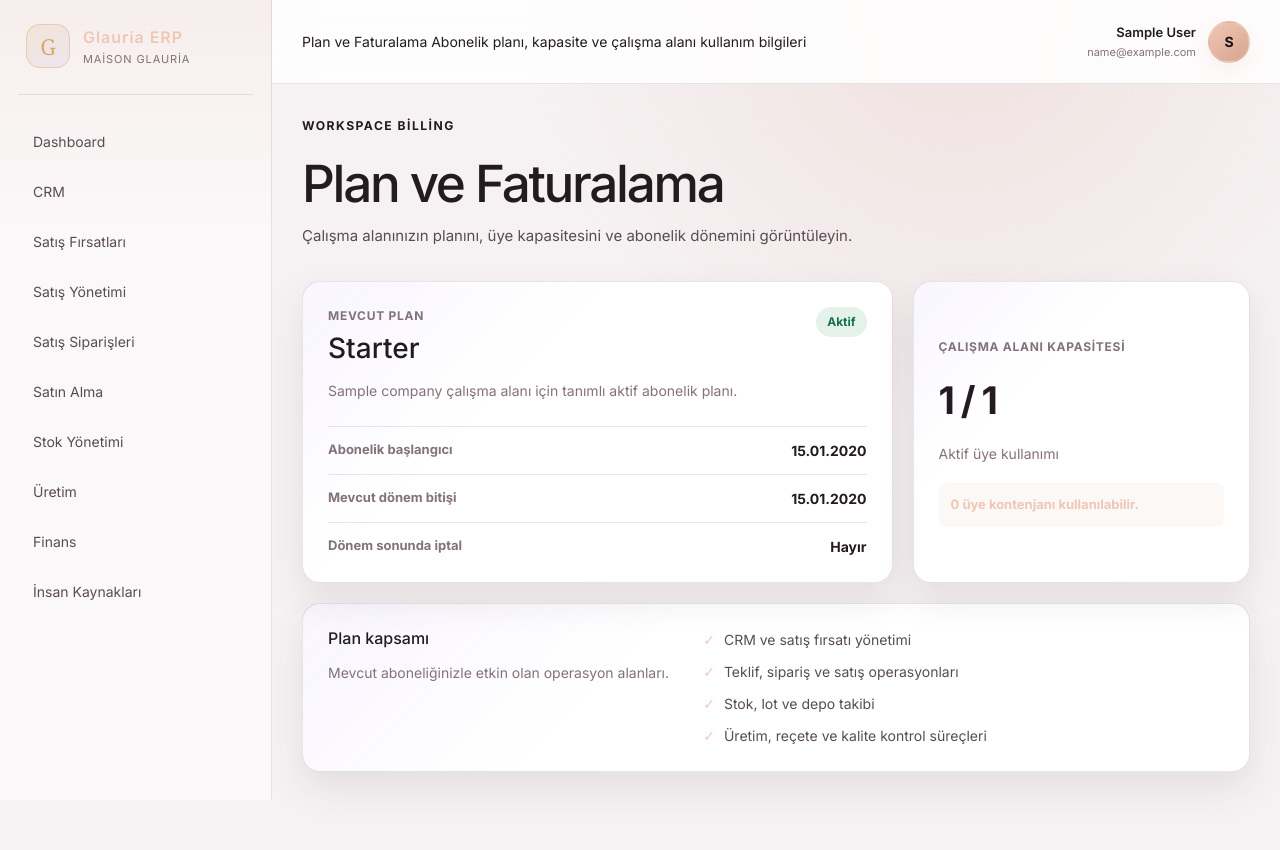
After one commit to ikrabaser/glauria-erp, a Django app: page /settings/billing/ in a window 1280 px wide. The commit adds this page. Run offline with Django 5.2, Linux system fonts and the light colour scheme; a user stored in the database is signed in; tables that the repository leaves empty hold one stand-in row (values such as "Sample post"); parts of the project's set-up code (start-up, migrations or seed data) failed here and were passed over.

Commit message:
feat(billing): add workspace subscription and plan overview

```diff
--- a/apps/core/urls.py
+++ b/apps/core/urls.py
@@ -1,6 +1,6 @@
 from django.urls import path
 
-from .views import health_check, settings_home
+from .views import billing_home, health_check, settings_home
 
 
 app_name = "core"
@@ -8,4 +8,5 @@ app_name = "core"
 urlpatterns = [
     path("health/", health_check, name="health-check"),
     path("settings/", settings_home, name="settings"),
+    path("settings/billing/", billing_home, name="billing"),
 ]
--- a/apps/core/views.py
+++ b/apps/core/views.py
@@ -3,6 +3,7 @@ from django.db import connection
 from django.http import JsonResponse
 from django.contrib.auth.decorators import login_required
 from django.shortcuts import render
+from apps.organizations.models import CompanySubscription
 
 def health_check(request):
     database_status = "ok"
@@ -46,3 +47,44 @@ def settings_home(request):
         request,
         "core/settings_home.html",
     )
+@login_required
+def billing_home(request):
+    membership = (
+        request.user.organization_memberships
+        .filter(is_active=True)
+        .select_related("company")
+        .order_by("-is_primary", "created_at")
+        .first()
+    )
+
+    subscription = None
+    active_member_count = 0
+    remaining_member_count = 0
+
+    if membership:
+        subscription = (
+            CompanySubscription.objects
+            .filter(company=membership.company)
+            .first()
+        )
+
+        active_member_count = membership.company.memberships.filter(
+            is_active=True
+        ).count()
+
+        if subscription:
+            remaining_member_count = max(
+                subscription.member_limit - active_member_count,
+                0,
+            )
+
+    return render(
+        request,
+        "core/billing_home.html",
+        {
+            "current_membership": membership,
+            "subscription": subscription,
+            "active_member_count": active_member_count,
+            "remaining_member_count": remaining_member_count,
+        },
+    )
--- a/static/css/settings.css
+++ b/static/css/settings.css
@@ -860,3 +860,195 @@ html[data-theme="light"] .workspace-role-select {
     background: #fff;
     border-color: rgba(67, 42, 53, 0.16);
 }
+/* =========================================================
+   Workspace Billing
+   ========================================================= */
+
+.billing-page__grid {
+    display: grid;
+    grid-template-columns: minmax(0, 1.4fr) minmax(280px, 0.8fr);
+    gap: 20px;
+    max-width: 1040px;
+    margin-bottom: 20px;
+}
+
+.billing-plan-card__header {
+    display: flex;
+    align-items: flex-start;
+    justify-content: space-between;
+    gap: 18px;
+}
+
+.billing-plan-card__eyebrow {
+    display: block;
+    color: var(--color-text-muted);
+    font-size: 12px;
+    font-weight: 700;
+    letter-spacing: 0.06em;
+    text-transform: uppercase;
+}
+
+.billing-plan-card h3 {
+    margin: 7px 0 0;
+    color: var(--color-text);
+    font-size: 28px;
+}
+
+.billing-plan-card__description,
+.billing-capacity-card p,
+.billing-features-card p {
+    margin: 14px 0 0;
+    color: var(--color-text-muted);
+    line-height: 1.6;
+}
+
+.billing-status {
+    display: inline-flex;
+    align-items: center;
+    min-height: 30px;
+    padding: 0 11px;
+    border-radius: 999px;
+    font-size: 12px;
+    font-weight: 700;
+}
+
+.billing-status--active {
+    color: #79e2b5;
+    background: rgba(78, 210, 156, 0.12);
+}
+
+.billing-status--trial {
+    color: #bda2ff;
+    background: rgba(142, 92, 246, 0.14);
+}
+
+.billing-status--past_due {
+    color: #f0b365;
+    background: rgba(226, 155, 45, 0.14);
+}
+
+.billing-status--canceled,
+.billing-status--suspended {
+    color: var(--color-text-muted);
+    background: rgba(255, 255, 255, 0.08);
+}
+
+.billing-details {
+    display: grid;
+    gap: 13px;
+    margin: 24px 0 0;
+}
+
+.billing-details div {
+    display: flex;
+    justify-content: space-between;
+    gap: 20px;
+    padding-top: 13px;
+    border-top: 1px solid var(--color-border);
+}
+
+.billing-details dt {
+    color: var(--color-text-muted);
+    font-size: 13px;
+}
+
+.billing-details dd {
+    margin: 0;
+    color: var(--color-text);
+    font-weight: 700;
+    text-align: right;
+}
+
+.billing-capacity-card {
+    display: flex;
+    flex-direction: column;
+    justify-content: center;
+}
+
+.billing-capacity-card__value {
+    display: block;
+    margin-top: 16px;
+    color: var(--color-text);
+    font-size: 38px;
+    letter-spacing: -0.04em;
+}
+
+.billing-capacity-card__remaining {
+    margin-top: 18px;
+    padding: 12px;
+    color: var(--color-rose-gold-light);
+    font-size: 13px;
+    font-weight: 700;
+    background: rgba(215, 164, 143, 0.08);
+    border-radius: var(--radius-sm);
+}
+
+.billing-features-card {
+    display: grid;
+    grid-template-columns: minmax(0, 0.8fr) minmax(0, 1.2fr);
+    gap: 28px;
+    max-width: 1040px;
+}
+
+.billing-features-card h3 {
+    margin: 0;
+    color: var(--color-text);
+    font-size: 16px;
+}
+
+.billing-features-list {
+    display: grid;
+    gap: 11px;
+    margin: 0;
+    padding: 0;
+    list-style: none;
+}
+
+.billing-features-list li {
+    color: var(--color-text-soft);
+    font-size: 14px;
+}
+
+.billing-features-list li::before {
+    margin-right: 9px;
+    color: var(--color-rose-gold-light);
+    content: "✓";
+}
+
+html[data-theme="light"] .billing-status--active {
+    color: #16724a;
+    background: rgba(59, 156, 103, 0.13);
+}
+
+html[data-theme="light"] .billing-status--trial {
+    color: #6946b4;
+    background: rgba(142, 92, 246, 0.13);
+}
+
+html[data-theme="light"] .billing-status--past_due {
+    color: #9b5d0a;
+    background: rgba(226, 155, 45, 0.15);
+}
+
+html[data-theme="light"] .billing-status--canceled,
+html[data-theme="light"] .billing-status--suspended {
+    color: #695963;
+    background: rgba(67, 42, 53, 0.08);
+}
+
+@media (max-width: 760px) {
+    .billing-page__grid,
+    .billing-features-card {
+        grid-template-columns: 1fr;
+    }
+
+    .billing-details div {
+        align-items: flex-start;
+        flex-direction: column;
+        gap: 6px;
+    }
+
+    .billing-details dd {
+        text-align: left;
+    }
+}
--- /dev/null
+++ b/templates/core/billing_home.html
@@ -0,0 +1,120 @@
+{% extends "base.html" %}
+
+{% block title %}
+Plan ve Faturalama | Glauria ERP
+{% endblock %}
+
+{% block content %}
+<section class="settings-page billing-page">
+    <header class="settings-page__header">
+        <span class="page-header__eyebrow">
+            Workspace Billing
+        </span>
+
+        <h2 class="settings-page__title">
+            Plan ve Faturalama
+        </h2>
+
+        <p class="settings-page__description">
+            Çalışma alanınızın planını, üye kapasitesini ve abonelik
+            dönemini görüntüleyin.
+        </p>
+    </header>
+
+    {% if current_membership and subscription %}
+        <div class="billing-page__grid">
+            <article class="settings-card billing-plan-card">
+                <div class="billing-plan-card__header">
+                    <div>
+                        <span class="billing-plan-card__eyebrow">
+                            Mevcut plan
+                        </span>
+
+                        <h3>{{ subscription.get_plan_display }}</h3>
+                    </div>
+
+                    <span class="billing-status billing-status--{{ subscription.status }}">
+                        {{ subscription.get_status_display }}
+                    </span>
+                </div>
+
+                <p class="billing-plan-card__description">
+                    {{ current_membership.company.name }} çalışma alanı için
+                    tanımlı aktif abonelik planı.
+                </p>
+
+                <dl class="billing-details">
+                    <div>
+                        <dt>Abonelik başlangıcı</dt>
+                        <dd>
+                            {{ subscription.started_at|date:"d.m.Y"|default:"—" }}
+                        </dd>
+                    </div>
+
+                    <div>
+                        <dt>Mevcut dönem bitişi</dt>
+                        <dd>
+                            {{ subscription.current_period_ends_at|date:"d.m.Y"|default:"—" }}
+                        </dd>
+                    </div>
+
+                    <div>
+                        <dt>Dönem sonunda iptal</dt>
+                        <dd>
+                            {% if subscription.cancel_at_period_end %}
+                                Evet
+                            {% else %}
+                                Hayır
+                            {% endif %}
+                        </dd>
+                    </div>
+                </dl>
+            </article>
+
+            <article class="settings-card billing-capacity-card">
+                <span class="billing-plan-card__eyebrow">
+                    Çalışma alanı kapasitesi
+                </span>
+
+                <strong class="billing-capacity-card__value">
+                    {{ active_member_count }} / {{ subscription.member_limit }}
+                </strong>
+
+                <p>
+                    Aktif üye kullanımı
+                </p>
+
+                <div class="billing-capacity-card__remaining">
+                    {{ remaining_member_count }} üye kontenjanı kullanılabilir.
+                </div>
+            </article>
+        </div>
+
+        <article class="settings-card billing-features-card">
+            <div>
+                <h3>Plan kapsamı</h3>
+
+                <p>
+                    Mevcut aboneliğinizle etkin olan operasyon alanları.
+                </p>
+            </div>
+
+            <ul class="billing-features-list">
+                <li>CRM ve satış fırsatı yönetimi</li>
+                <li>Teklif, sipariş ve satış operasyonları</li>
+                <li>Stok, lot ve depo takibi</li>
+                <li>Üretim, reçete ve kalite kontrol süreçleri</li>
+            </ul>
+        </article>
+    {% else %}
+        <article class="settings-card">
+            <h3>Abonelik bilgisi bulunamadı</h3>
+
+            <p class="customer-detail__notes">
+                Bu kullanıcı için aktif bir çalışma alanı veya abonelik
+                kaydı bulunmuyor.
+            </p>
+        </article>
+    {% endif %}
+</section>
+{% endblock %}
--- a/templates/partials/topbar.html
+++ b/templates/partials/topbar.html
@@ -1,7 +1,6 @@
 <header class="app-topbar">
 
     <div>
-        <h1 class="page-title">
                     {% if request.resolver_match.namespace == "dashboard" %}
                 Dashboard
             {% elif request.resolver_match.namespace == "accounts" and request.resolver_match.url_name == "workspace_members" %}
@@ -18,6 +17,8 @@
                 Stok Yönetimi
             {% elif request.resolver_match.namespace == "manufacturing" %}
                 Üretim Yönetimi
+            {% elif request.resolver_match.namespace == "core" and request.resolver_match.url_name == "billing" %}
+                Plan ve Faturalama
             {% elif request.resolver_match.namespace == "core" and request.resolver_match.url_name == "settings" %}
                 Ayarlar
             {% elif request.resolver_match.namespace == "finance" %}
@@ -27,9 +28,7 @@
             {% else %}
                 Glauria ERP
             {% endif %}
-        </h1>
 
-        <p class="page-subtitle">
                     {% if request.resolver_match.namespace == "dashboard" %}
                 Maison Glauria Management Center
             {% elif request.resolver_match.namespace == "accounts" and request.resolver_match.url_name == "workspace_members" %}
@@ -46,6 +45,10 @@
                 Ürün, depo ve envanter yönetimi
             {% elif request.resolver_match.namespace == "manufacturing" %}
                 Üretim emirleri ve operasyon yönetimi
+            {% elif request.resolver_match.namespace == "core" and request.resolver_match.url_name == "billing" %}
+                Abonelik planı, kapasite ve çalışma alanı kullanım bilgileri
+            {% elif request.resolver_match.namespace == "core" and request.resolver_match.url_name == "settings" %}
+                Maison Glauria Management Center
             {% elif request.resolver_match.namespace == "finance" %}
                 Finans, muhasebe ve cari işlemler
             {% elif request.resolver_match.namespace == "hr" %}
@@ -53,7 +56,6 @@
             {% else %}
                 Maison Glauria Management Center
             {% endif %}
-        </p>
     </div>
 
         <div class="topbar-account">
@@ -90,6 +92,10 @@
 
             <div class="user-menu__divider"></div>
 
+            <a href="{% url 'core:billing' %}" class="user-menu__item">
+    Plan ve Faturalama
+</a>
+
             <a href="{% url 'core:settings' %}" class="user-menu__item">
                 Çalışma Alanı Ayarları
             </a>
```
Also changed, not shown: apps/organizations/admin.py (+20 -1 lines), apps/organizations/models.py (+62 -0 lines), apps/organizations/migrations/0002_companysubscription.py (added). Lines whose indentation alone changed are shown as unchanged.
